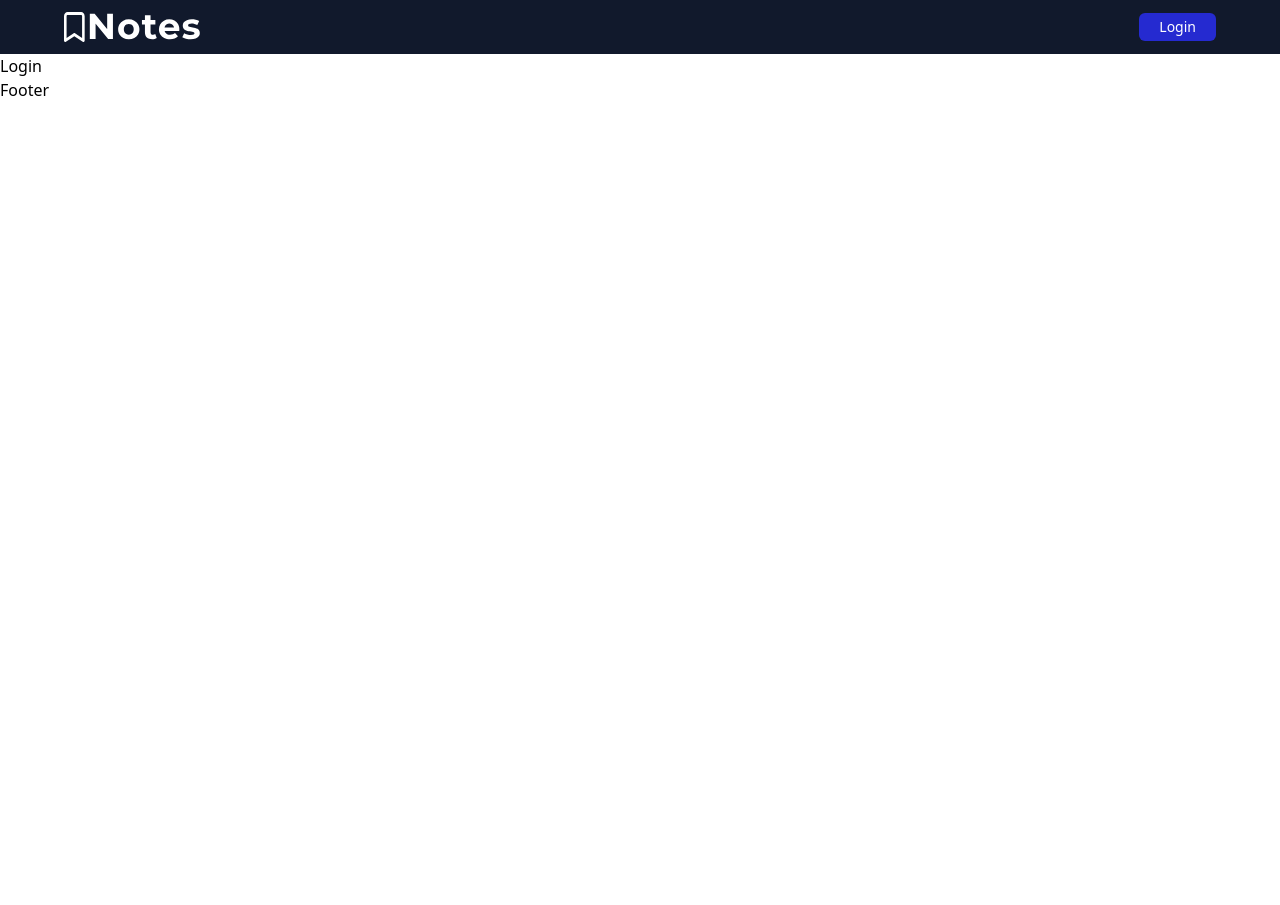
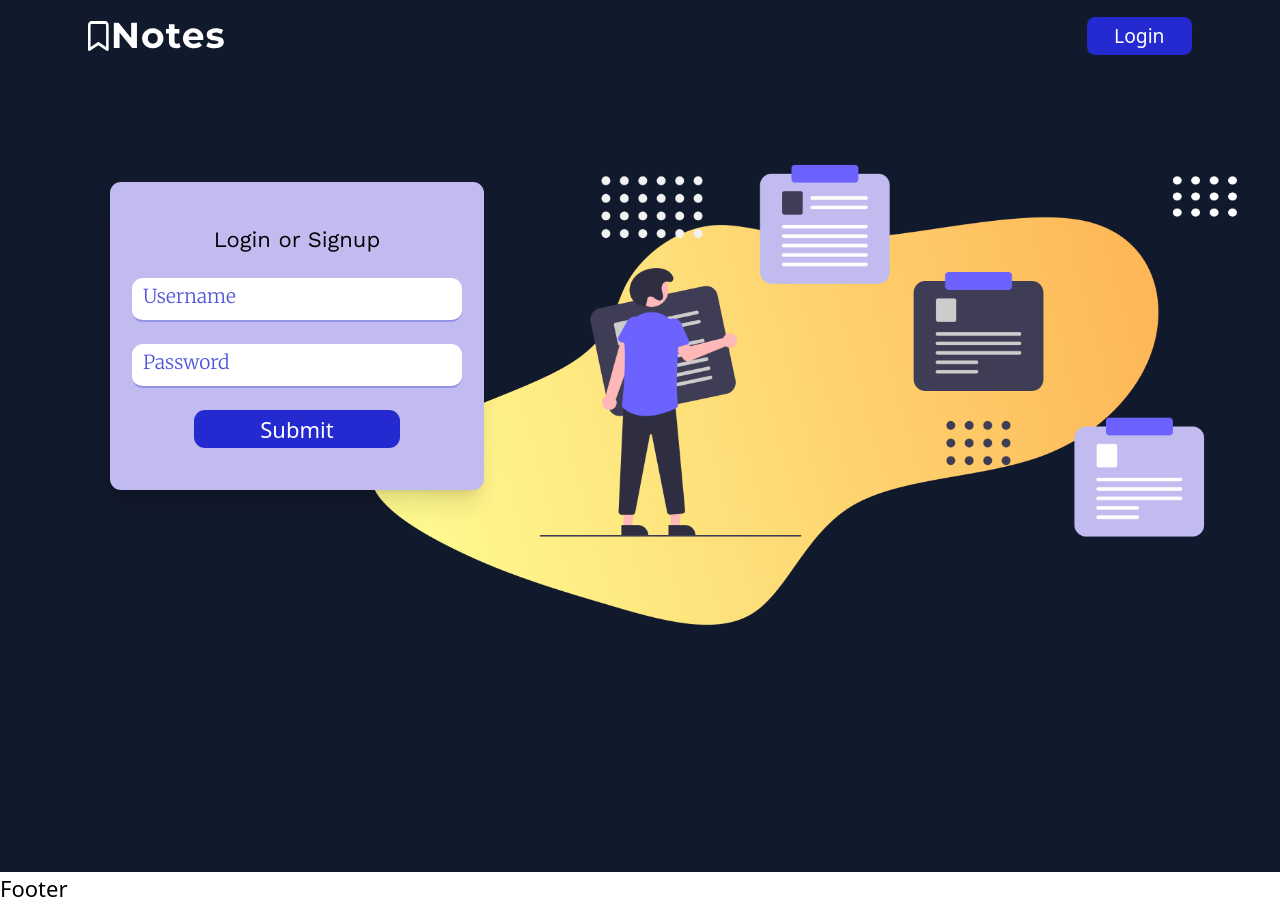
Before and after one commit to karansethia/React-Notes, a React (Vite) app: page /login in a window 1280 px wide. Before the commit the page ends 800 px from the top, so only its background shows below. Built offline with nearby package versions, Linux system fonts and the light colour scheme.

Commit message:
Update: Login Page UI

```diff
--- /dev/null
+++ b/src/Home/Components/Login/LoginForm.jsx
@@ -0,0 +1,19 @@
+import React from "react";
+import Input from "../UI/Input";
+
+const LoginForm = () => {
+  return (
+    <>
+      <form className="flex justify-center items-center flex-col h-56 gap-4 bg-notePurple px-4 rounded-lg z-10 shadow-xl">
+        <p className="font-noteFont">Login or Signup</p>
+        <Input iotype="text" field="Username" />
+        <Input iotype="password" field="Password" />
+        <button className="text-white bg-royal border-none rounded-lg px-12 h-7">
+          Submit
+        </button>
+      </form>
+    </>
+  );
+};
+
+export default LoginForm;
--- a/src/Home/Components/Navbar/Navbar.jsx
+++ b/src/Home/Components/Navbar/Navbar.jsx
@@ -37,7 +37,7 @@ const Navbar = () => {
         />
       </svg>
       <Link
-        to="/user"
+        to="/login"
         className="bg-[#252AD0] px-5 py-1 cursor-pointer rounded-md text-white text-sm"
       >
         Login
--- /dev/null
+++ b/src/Home/Components/UI/Input.jsx
@@ -0,0 +1,20 @@
+import React from "react";
+
+const Input = ({iotype, field}) => {
+  return (
+    <div className="flex">
+      <label className="relative cursor-pointer">
+        <input
+          type={iotype}
+          placeholder={field}
+          className="h-8 w-[15rem] px-3 text-royal border-royal border-b-2 rounded-lg border-opacity-50 outline-none focus:border-blue-500 placeholder-gray-300 placeholder-opacity-0 transition duration-200"
+        />
+        <span className=" text-royal bg-white rounded-lg text-opacity-80 absolute left-1 top-1 px-1 transition duration-200 input-text font-textFont text-sm">
+          {field}
+        </span>
+      </label>
+    </div>
+  );
+};
+
+export default Input;
--- a/src/Home/Pages/Login.jsx
+++ b/src/Home/Pages/Login.jsx
@@ -1,7 +1,16 @@
 import React from "react";
+import LoginForm from "../Components/Login/LoginForm";
+import loginImg from "../../assets/login.png";
 
 const Login = () => {
-  return <div>Login</div>;
+  return (
+    <div className="flex p-20  bg-[#11192C] h-screen">
+      <LoginForm />
+      <div className="absolute top-24 left-60 z-1">
+        <img src={loginImg} alt="" className="w-[48rem]" />
+      </div>
+    </div>
+  );
 };
 
 export default Login;
--- a/src/User/store/auth-slice.js
+++ b/src/User/store/auth-slice.js
@@ -17,8 +17,3 @@ export const authSlice = createSlice({
 });
 
 export const authActions = authSlice.actions;
-
-//helper variables for tokens and users in the current state
-
-export const currentUser = state => state.auth.user;
-export const currentToken = state => state.auth.token;
--- a/src/User/store/index.js
+++ b/src/User/store/index.js
@@ -1,8 +1,9 @@
 import { uiSlice } from "./ui-slice";
 import { noteSlice } from "./note-slice";
 import { configureStore } from "@reduxjs/toolkit";
+import { authSlice } from "./auth-slice";
 
 export const store = configureStore({
-  reducer: {stateNotes : noteSlice.reducer, ui: uiSlice.reducer},
+  reducer: {stateNotes : noteSlice.reducer, ui: uiSlice.reducer, auth: authSlice.reducer},
   middleware: (getDefaultMiddleware) => getDefaultMiddleware({serializableCheck: false})
 })
--- a/src/index.css
+++ b/src/index.css
@@ -9,3 +9,17 @@
     @apply bg-gradient-to-r from-royal to-lemon bg-clip-text text-transparent
   }
 }
+
+input[type="text"]:focus~.input-text,
+input[type="text"]:not(:placeholder-shown)~.input-text {
+  @apply text-blue-500 transform -translate-y-4 -translate-x-1 scale-75;
+}
+
+input[type="password"]:focus~.input-text,
+input[type="password"]:not(:placeholder-shown)~.input-text {
+  @apply text-blue-500 transform -translate-y-4 -translate-x-1 scale-75;
+}
+
+html {
+  font-size: 22px;
+}
--- a/src/main.jsx
+++ b/src/main.jsx
@@ -2,5 +2,11 @@ import React from "react";
 import ReactDOM from "react-dom/client";
 import App from "./App.jsx";
 import "./index.css";
+import {Provider} from "react-redux";
+import {store} from "./User/store/index.js";
 
-ReactDOM.createRoot(document.getElementById("root")).render(<App />);
+ReactDOM.createRoot(document.getElementById("root")).render(
+  <Provider store={store}>
+    <App />
+  </Provider>
+);
```
Also changed, not shown: src/assets/login.png (added).
